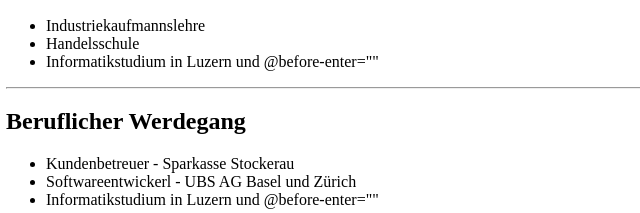
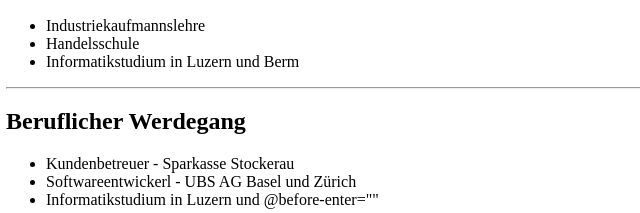
Before and after one commit to johannMildner/capstone1-resume, a plain HTML site: page index.html in a window 1280 px wide. Shown: the part 437-650 px from the top of the page, 2-642 px from the left. Drawn offline with Linux system fonts and the light colour scheme.

Commit message:
Add files via upload

```diff
--- a/index.html
+++ b/index.html
@@ -18,7 +18,7 @@
     <ul>
         <li>Industriekaufmannslehre</li>
         <li>Handelsschule</li>
-        <li>Informatikstudium in Luzern und @before-enter=""</li>
+        <li>Informatikstudium in Luzern und Berm</li>
     </ul>
     <hr />
 
```
